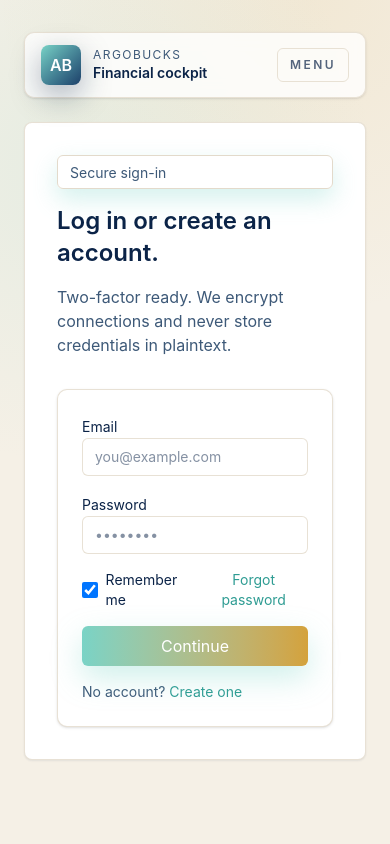
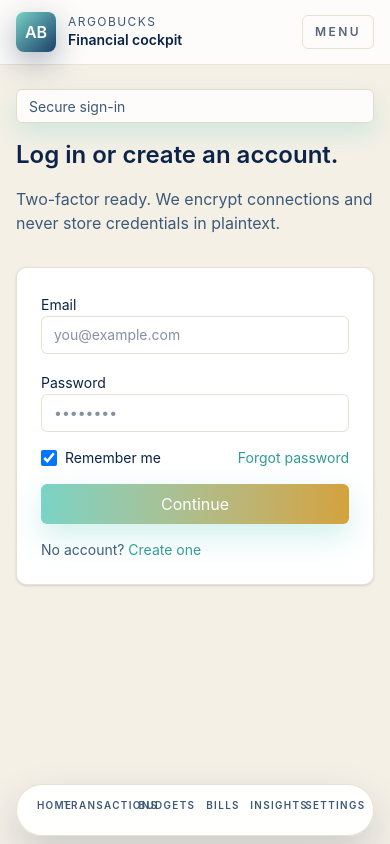
Before and after one commit to rjdguido-art/myMoney, a Next.js app: page /auth in a window 390 px wide. Built offline with nearby package versions, Linux system fonts and the light colour scheme; no server answers; a web font is replaced by a local one.

Commit message:
Update app shell and dashboard layout

```diff
--- /dev/null
+++ b/src/app/(app)/components/bottom-tab-bar.tsx
@@ -0,0 +1,55 @@
+"use client";
+
+import Link from "next/link";
+import { usePathname } from "next/navigation";
+import { useMediaQuery } from "@/lib/use-media-query";
+
+const tabs = [
+  { href: "/dashboard", label: "Home" },
+  { href: "/transactions", label: "Transactions" },
+  { href: "/budgets", label: "Budgets" },
+  { href: "/bills", label: "Bills" },
+  { href: "/insights", label: "Insights" },
+  { href: "/settings", label: "Settings" },
+];
+
+export function BottomTabBar() {
+  const pathname = usePathname();
+  const isDesktop = useMediaQuery("(min-width: 1024px)");
+
+  if (isDesktop) return null;
+
+  return (
+    <div className="fixed inset-x-0 bottom-0 z-40 pb-[calc(env(safe-area-inset-bottom)+0.5rem)]">
+      <div className="mx-auto w-[min(520px,92vw)] rounded-full border border-border/80 bg-white/95 px-3 py-2 shadow-[0_18px_40px_rgba(11,35,71,0.18)] backdrop-blur">
+        <nav className="grid grid-cols-6 gap-1 text-[0.7rem] font-semibold uppercase tracking-[0.12em] text-muted">
+          {tabs.map((tab) => {
+            const isActive =
+              pathname === tab.href ||
+              (tab.href !== "/dashboard" && pathname.startsWith(tab.href));
+            return (
+              <Link
+                key={tab.href}
+                href={tab.href}
+                aria-current={isActive ? "page" : undefined}
+                className={`flex flex-col items-center justify-center gap-1 rounded-full px-2 py-2 text-center ${
+                  isActive
+                    ? "bg-emerald-500/10 text-emerald-700"
+                    : "text-muted hover:text-ink"
+                }`}
+              >
+                <span className="text-[0.62rem] leading-none">{tab.label}</span>
+                <span
+                  className={`h-1 w-1 rounded-full ${
+                    isActive ? "bg-emerald-500" : "bg-transparent"
+                  }`}
+                  aria-hidden="true"
+                />
+              </Link>
+            );
+          })}
+        </nav>
+      </div>
+    </div>
+  );
+}
--- a/src/app/(app)/components/nav.tsx
+++ b/src/app/(app)/components/nav.tsx
@@ -90,7 +90,8 @@ export function Nav() {
 
   if (!isDesktop) {
     return (
-      <nav className="rounded-lg border border-border/80 bg-white/80 px-4 py-3 shadow-sm backdrop-blur-sm">
+      <div className="sticky top-0 z-30 bg-white/80 backdrop-blur">
+        <nav className="border-b border-border/70 px-4 py-3">
         <div className="flex items-center justify-between gap-3">
           <div className="flex items-center gap-3">
             <div className="flex h-10 w-10 items-center justify-center rounded-md bg-gradient-to-br from-emerald-500 to-navy-500 text-white shadow-[0_10px_30px_rgba(11,35,71,0.35)]">
@@ -169,11 +170,13 @@ export function Nav() {
           </div>
         ) : null}
         </nav>
+      </div>
     );
   }
 
   return (
-    <nav className="flex flex-wrap items-center justify-between gap-3 rounded-lg border border-border/80 bg-white/70 px-4 py-3 shadow-sm backdrop-blur-sm transition-shadow duration-300 ease-out hover:shadow-md">
+    <div className="sticky top-0 z-30 bg-white/90 backdrop-blur">
+      <nav className="flex flex-wrap items-center justify-between gap-3 border-b border-border/70 px-6 py-4 lg:px-10">
         <div className="flex items-center gap-3">
           <div className="flex h-11 w-11 items-center justify-center rounded-md bg-gradient-to-br from-emerald-500 to-navy-500 text-white shadow-[0_10px_30px_rgba(11,35,71,0.35)]">
             <span className="text-lg font-semibold">AB</span>
@@ -192,17 +195,17 @@ export function Nav() {
               (link.href !== "/dashboard" && pathname.startsWith(link.href));
             const isDisabled = !onboarded && disabledLinks.has(link.href);
             const linkClass = [
-            "rounded-sm px-3 py-2 text-sm font-medium transition-all duration-200 ease-out",
+              "rounded-full px-4 py-2 text-sm font-medium transition-all duration-200 ease-out",
               isActive
-              ? "bg-emerald-500/10 text-emerald-700 border border-emerald-500/30"
-              : "text-ink/80 hover:bg-card hover:text-ink border border-transparent hover:border-border/80",
+                ? "bg-emerald-500/12 text-emerald-700"
+                : "text-ink/80 hover:bg-card hover:text-ink",
             ].join(" ");
 
             if (isDisabled) {
               return (
                 <span
                   key={link.href}
-                className="rounded-sm px-3 py-2 text-sm font-medium text-muted/70 border border-dashed border-border/70 cursor-not-allowed"
+                  className="rounded-full px-4 py-2 text-sm font-medium text-muted/70 border border-dashed border-border/70 cursor-not-allowed"
                   title="Complete onboarding first"
                   aria-disabled="true"
                 >
@@ -220,7 +223,7 @@ export function Nav() {
             <button
               type="button"
               onClick={() => setOverflowOpen((prev) => !prev)}
-            className="inline-flex h-10 w-10 items-center justify-center rounded-sm border border-border/80 bg-white text-ink/70 transition-all duration-200 ease-out hover:bg-card hover:text-ink hover:shadow-sm focus-visible:outline-none focus-visible:ring-2 focus-visible:ring-emerald-500/60"
+              className="inline-flex h-10 w-10 items-center justify-center rounded-full border border-border/80 bg-white text-ink/70 transition-all duration-200 ease-out hover:bg-card hover:text-ink hover:shadow-sm focus-visible:outline-none focus-visible:ring-2 focus-visible:ring-emerald-500/60"
               aria-haspopup="menu"
               aria-expanded={overflowOpen}
               aria-label="More navigation"
@@ -286,5 +289,6 @@ export function Nav() {
           </button>
         </div>
       </nav>
+    </div>
   );
 }
--- a/src/app/(app)/layout.tsx
+++ b/src/app/(app)/layout.tsx
@@ -1,19 +1,19 @@
 import type { ReactNode } from "react";
 import { Nav } from "./components/nav";
+import { BottomTabBar } from "./components/bottom-tab-bar";
 import { QuickAddTransactionModal } from "./components/quick-add-transaction";
 import { AppProviders } from "./providers";
 
 export default function AppLayout({ children }: { children: ReactNode }) {
   return (
     <AppProviders>
-      <div className="min-h-screen">
-        <div className="mx-auto flex max-w-6xl flex-col gap-6 px-6 py-8">
-          <Nav />
-          <div className="card p-8">
-            {children}
-          </div>
-        </div>
+      <div className="min-h-screen bg-surface">
+        <Nav />
+        <main className="px-4 pb-24 pt-6 sm:px-6 lg:px-10">
+          {children}
+        </main>
         <QuickAddTransactionModal />
+        <BottomTabBar />
       </div>
     </AppProviders>
   );
--- a/src/app/globals.css
+++ b/src/app/globals.css
@@ -90,10 +90,12 @@ h6 {
 }
 
 .card {
-  border: 1px solid rgba(227, 218, 203, 0.8);
-  background: #ffffff;
-  border-radius: var(--radius-md);
-  box-shadow: 0 1px 2px rgba(11, 35, 71, 0.08);
+  border: 1px solid rgba(227, 218, 203, 0.7);
+  background: rgba(255, 255, 255, 0.96);
+  border-radius: 18px;
+  box-shadow:
+    0 18px 40px rgba(11, 35, 71, 0.08),
+    0 4px 10px rgba(11, 35, 71, 0.05);
 }
 
 .pill {
```
Also changed, not shown: src/app/(app)/dashboard/page.tsx (+41 -31 lines). Lines whose indentation alone changed are shown as unchanged.
